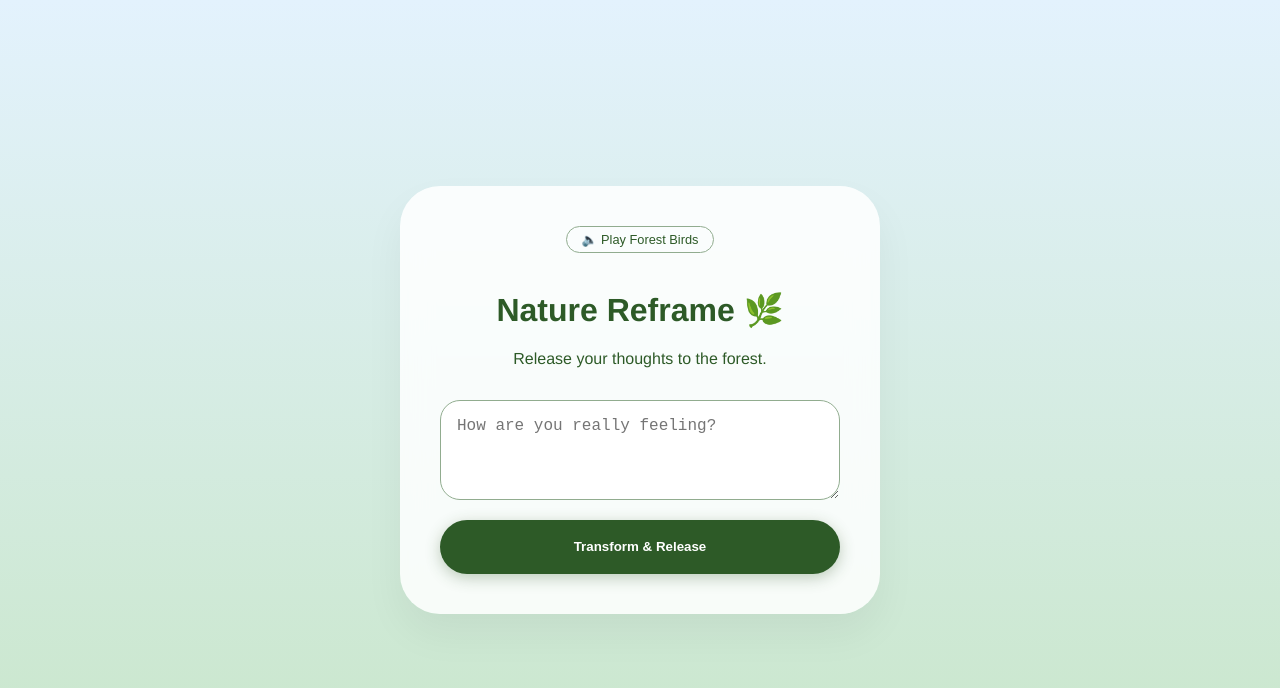
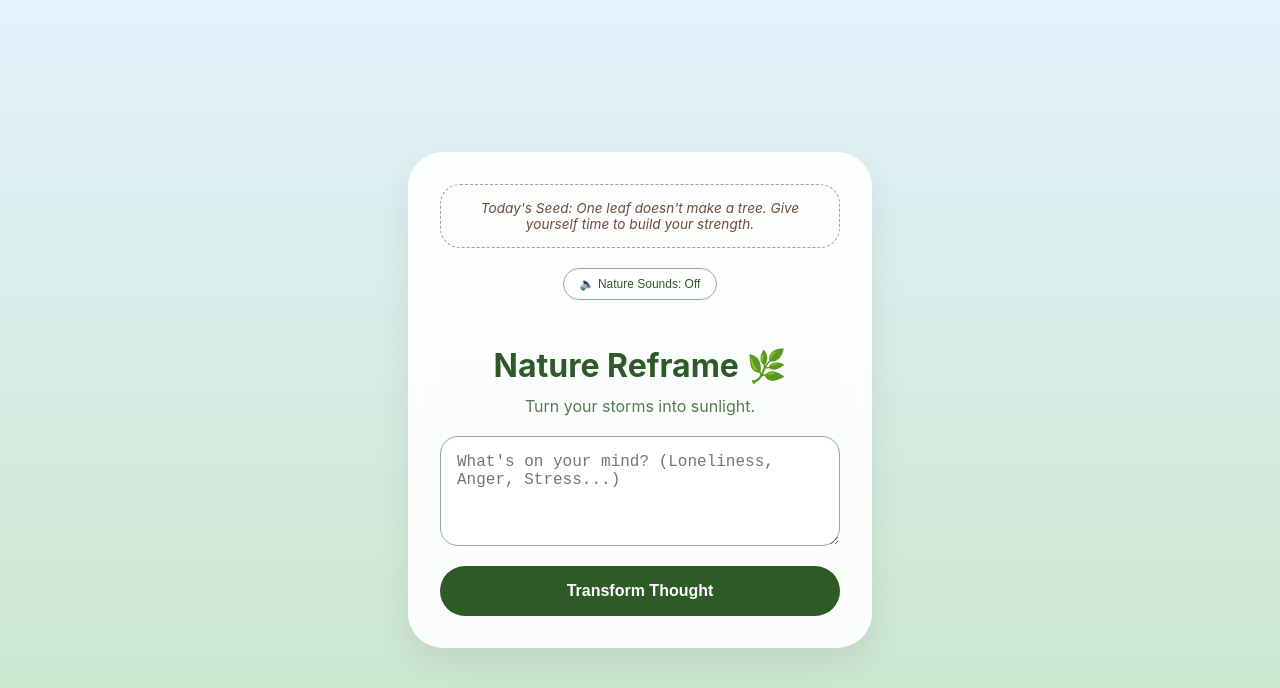
Before and after one commit to KuldeepA19/Nature-Reframe-App, a plain HTML site: page index.html in a window 1280 px wide. Drawn offline with Linux system fonts and the light colour scheme.

Commit message:
Update index.html

```diff
--- a/index.html
+++ b/index.html
@@ -3,117 +3,148 @@
 <head>
     <meta charset="UTF-8">
     <meta name="viewport" content="width=device-width, initial-scale=1.0">
-    <title>Nature Reframe | Zen Mode</title>
+    <title>Nature Reframe | Daily Growth</title>
     <style>
         :root {
             --forest-green: #2D5A27;
             --leaf-green: #91AC8F;
             --sky-blue: #E3F2FD;
             --earth-brown: #6D4C41;
+            --soft-white: rgba(255, 255, 255, 0.9);
         }
 
         body {
             margin: 0;
-            font-family: 'Helvetica Neue', sans-serif;
+            font-family: -apple-system, BlinkMacSystemFont, 'Segoe UI', Roboto, Helvetica, Arial, sans-serif;
             background: linear-gradient(180deg, #E3F2FD 0%, #C8E6C9 100%);
             display: flex;
             justify-content: center;
             align-items: center;
-            height: 100vh;
+            min-height: 100vh;
             color: var(--forest-green);
-            overflow: hidden;
         }
 
         .container {
             width: 85%;
             max-width: 400px;
-            background: rgba(255, 255, 255, 0.85);
+            background: var(--soft-white);
             backdrop-filter: blur(15px);
-            padding: 2.5rem;
-            border-radius: 40px;
-            box-shadow: 0 20px 40px rgba(0,0,0,0.05);
+            padding: 2rem;
+            border-radius: 35px;
+            box-shadow: 0 15px 35px rgba(0,0,0,0.08);
             text-align: center;
         }
 
+        .daily-seed {
+            background: #fdfdfd;
+            border: 1px dashed var(--leaf-green);
+            padding: 15px;
+            border-radius: 20px;
+            margin-bottom: 20px;
+            font-size: 0.85rem;
+            color: var(--earth-brown);
+            font-style: italic;
+        }
+
         .sound-toggle {
-            background: none;
+            background: white;
             border: 1px solid var(--leaf-green);
             color: var(--forest-green);
-            padding: 5px 15px;
+            padding: 8px 16px;
             border-radius: 20px;
             cursor: pointer;
-            font-size: 0.8rem;
-            margin-bottom: 1rem;
+            font-size: 0.75rem;
+            margin-bottom: 1.5rem;
+            transition: 0.3s;
         }
 
         textarea {
             width: 100%;
-            height: 100px;
+            height: 110px;
             border: 1.5px solid var(--leaf-green);
-            border-radius: 20px;
+            border-radius: 18px;
             padding: 1rem;
-            margin: 1rem 0;
+            margin-bottom: 1rem;
             box-sizing: border-box;
             font-size: 1rem;
             outline: none;
+            box-shadow: inset 0 2px 4px rgba(0,0,0,0.02);
         }
 
         button.main-btn {
             background: var(--forest-green);
             color: white;
             border: none;
-            padding: 1.2rem 2rem;
+            padding: 1rem;
             border-radius: 50px;
             font-weight: bold;
             cursor: pointer;
             width: 100%;
-            box-shadow: 0 4px 15px rgba(45, 90, 39, 0.3);
+            font-size: 1rem;
         }
 
         #output {
             margin-top: 1.5rem;
-            padding: 1rem;
+            padding: 1.2rem;
             border-radius: 20px;
             display: none;
-            background: #f0f7ef;
-            line-height: 1.6;
-            animation: slideUp 0.5s ease-out;
+            background: #eef7ee;
+            border-left: 4px solid var(--forest-green);
+            animation: popIn 0.4s cubic-bezier(0.175, 0.885, 0.32, 1.275);
         }
 
-        @keyframes slideUp { from { transform: translateY(20px); opacity: 0; } to { transform: translateY(0); opacity: 1; } }
+        @keyframes popIn { from { transform: scale(0.9); opacity: 0; } to { transform: scale(1); opacity: 1; } }
     </style>
 </head>
 <body>
 
 <div class="container">
-    <button class="sound-toggle" onclick="toggleSound()" id="soundBtn">🔈 Play Forest Birds</button>
+    <div class="daily-seed" id="dailySeed">
+        🌱 Loading today's seed...
+    </div>
+
+    <button class="sound-toggle" onclick="toggleSound()" id="soundBtn">🔈 Nature Sounds: Off</button>
+
     <h1>Nature Reframe 🌿</h1>
-    <p>Release your thoughts to the forest.</p>
+    <p style="margin-top: -10px; margin-bottom: 20px; opacity: 0.8;">Turn your storms into sunlight.</p>
 
-    <textarea id="userInput" placeholder="How are you really feeling?"></textarea>
+    <textarea id="userInput" placeholder="What's on your mind? (Loneliness, Anger, Stress...)"></textarea>
 
-    <button class="main-btn" onclick="transformThought()">Transform & Release</button>
+    <button class="main-btn" onclick="transformThought()">Transform Thought</button>
 
     <div id="output"></div>
 </div>
 
-<!-- Background Forest Audio -->
 <audio id="natureSound" loop>
-    <source src="https://www.soundhelix.com/examples/mp3/SoundHelix-Song-1.mp3" type="audio/mpeg">
-    <!-- Using a placeholder, in a real app we'd use a forest .mp3 -->
+    <source src="https://www.soundhelix.com/examples/mp3/SoundHelix-Song-2.mp3" type="audio/mpeg">
 </audio>
 
 <script>
+    // Daily Seeds Logic
+    const seeds = [
+        "Your growth is not always visible, but it is always happening.",
+        "Like the forest after rain, you will smell sweeter and stand taller after the storm.",
+        "One leaf doesn't make a tree. Give yourself time to build your strength.",
+        "Even the sun must set to let the world rest. It's okay for you to rest too.",
+        "You don't have to be perfect to be a beautiful part of nature."
+    ];
+
+    // Set the daily seed based on the day of the year
+    const dayOfYear = Math.floor((new Date() - new Date(new Date().getFullYear(), 0, 0)) / 86400000);
+    document.getElementById('dailySeed').innerText = "Today's Seed: " + seeds[dayOfYear % seeds.length];
+
     let isPlaying = false;
     const audio = document.getElementById('natureSound');
 
     function toggleSound() {
         if (!isPlaying) {
             audio.play();
-            document.getElementById('soundBtn').innerText = "🔊 Mute Forest";
+            document.getElementById('soundBtn').innerText = "🔊 Nature Sounds: On";
+            document.getElementById('soundBtn').style.background = "#DFF0D8";
         } else {
             audio.pause();
-            document.getElementById('soundBtn').innerText = "🔈 Play Forest Birds";
+            document.getElementById('soundBtn').innerText = "🔈 Nature Sounds: Off";
+            document.getElementById('soundBtn').style.background = "white";
         }
         isPlaying = !isPlaying;
     }
@@ -123,27 +154,18 @@
         const outputDiv = document.getElementById('output');
 
         const responses = {
-            lonely: [
-                "🌿 The stars are far apart, yet they light up the same sky. You are connected in ways you can't see yet.",
-                "🌱 Being alone is when your soul does its deepest growing. Be patient with yourself."
-            ],
-            angry: [
-                "🌊 Let your anger be like a wave. It rises high, but it must eventually crash and join the calm ocean.",
-                "🍃 A strong wind may bend the tree, but it also strengthens the trunk. Breathe through the storm."
-            ],
-            default: [
-                "✨ You are a vital part of this world's ecosystem. Your presence matters.",
-                "☀️ Just as the sun rises every day, you have a fresh chance to start over right now."
-            ]
+            lonely: "🌿 Nature is never truly lonely; the roots always talk to the trees. You are part of something bigger than this moment.",
+            angry: "🌊 The ocean is powerful but calm underneath. Take three deep breaths and let the waves of anger pull back.",
+            stress: "🍃 A heavy snow can bend a branch, but the branch doesn't break—it eventually lets the snow fall. Release your burden.",
+            default: "☀️ You have survived 100% of your hardest days. You are as resilient as the earth itself."
         };
 
-        let category = "default";
-        if (input.includes("lonely")) category = "lonely";
-        if (input.includes("angry") || input.includes("mad")) category = "angry";
+        let result = responses.default;
+        if (input.includes("lonely")) result = responses.lonely;
+        else if (input.includes("angry") || input.includes("mad")) result = responses.angry;
+        else if (input.includes("stress") || input.includes("sad") || input.includes("tired")) result = responses.stress;
 
-        const randomPick = responses[category][Math.floor(Math.random() * responses[category].length)];
-
-        outputDiv.innerHTML = `<strong>Nature's Response:</strong><br>${randomPick}`;
+        outputDiv.innerHTML = `<strong>Growth Note:</strong><br>${result}`;
         outputDiv.style.display = 'block';
         document.getElementById('userInput').value = "";
     }
```
